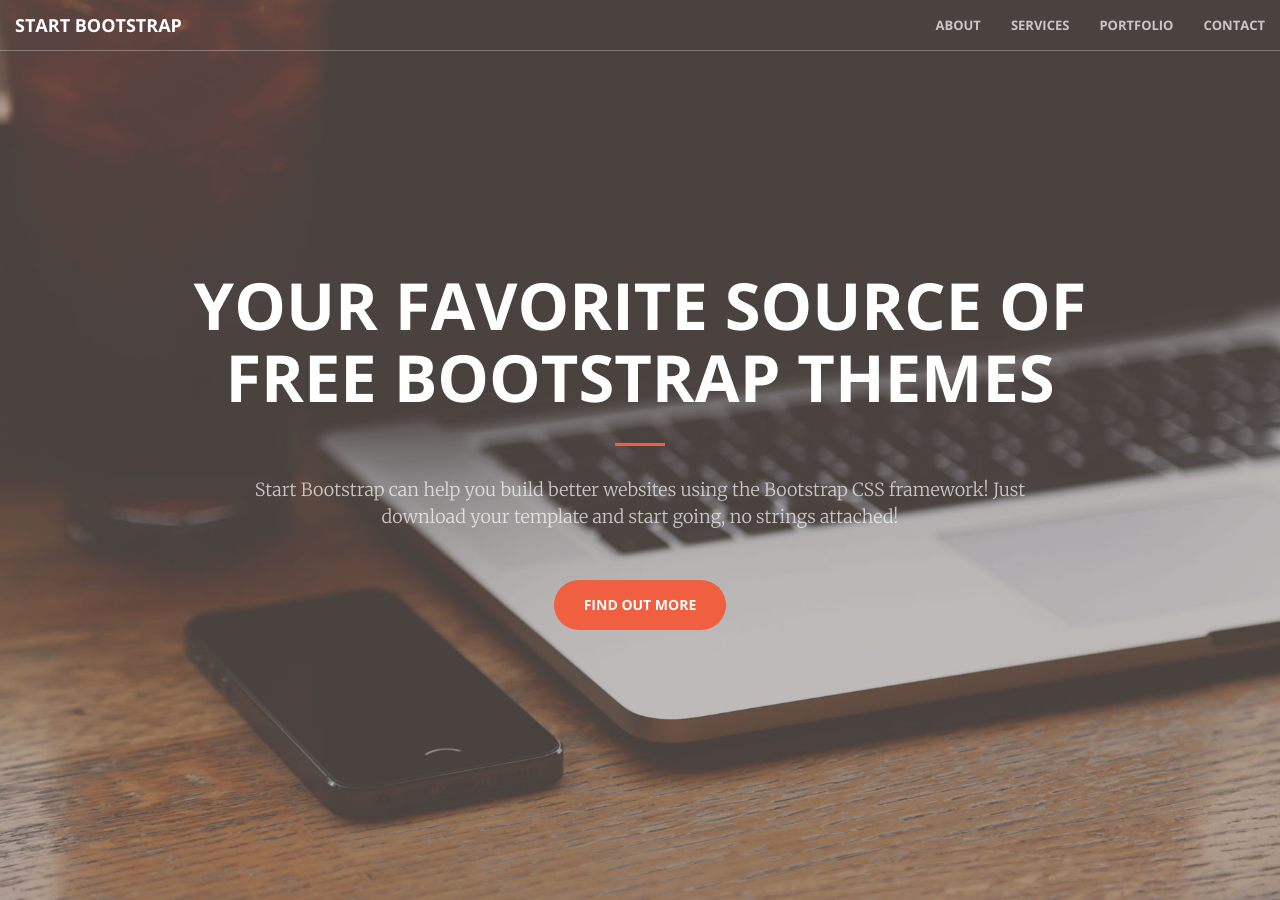
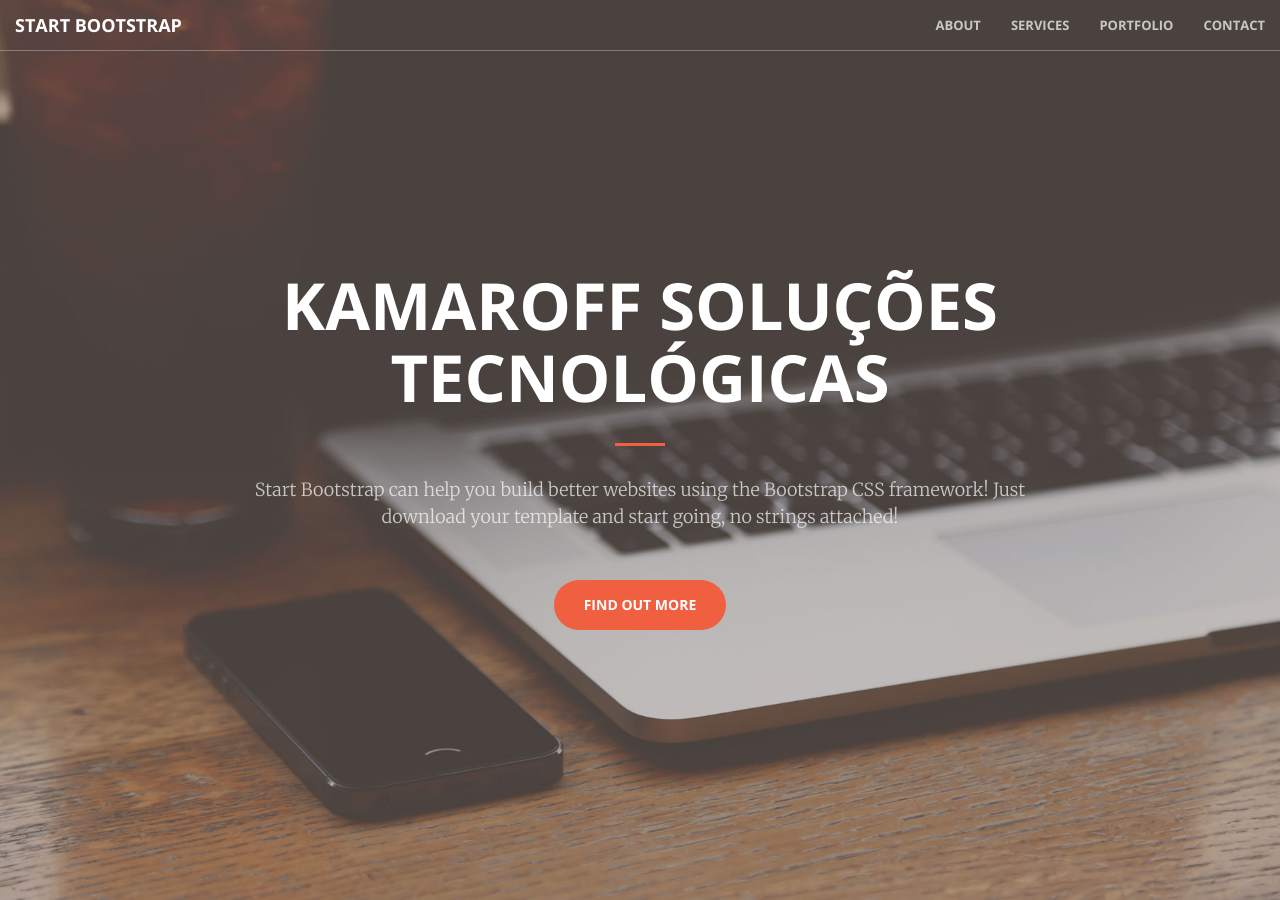
Before and after one commit to kamaroffst/kamaroffst.github.io, a Jekyll site: the page built from index.html, in a window 1280 px wide and 900 px high. Built offline with Jekyll 4.4.1, drawn with Linux system fonts in a browser that asks for light colours.

Commit message:
tradução

```diff
--- a/_includes/header.html
+++ b/_includes/header.html
@@ -1,7 +1,7 @@
 <header>
     <div class="header-content">
         <div class="header-content-inner">
-            <h1>Your Favorite Source of Free Bootstrap Themes</h1>
+            <h1>Kamaroff Soluções Tecnológicas</h1>
             <hr>
             <p>Start Bootstrap can help you build better websites using the Bootstrap CSS framework! Just download your template and start going, no strings attached!</p>
             <a href="#about" class="btn btn-primary btn-xl page-scroll">Find Out More</a>
```
